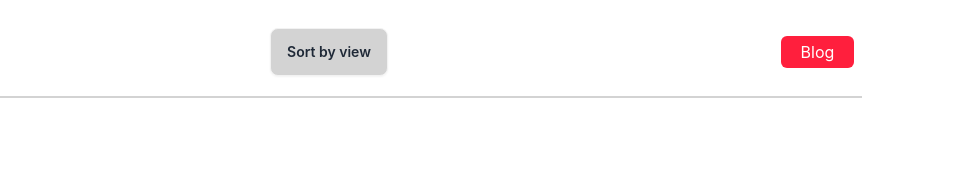
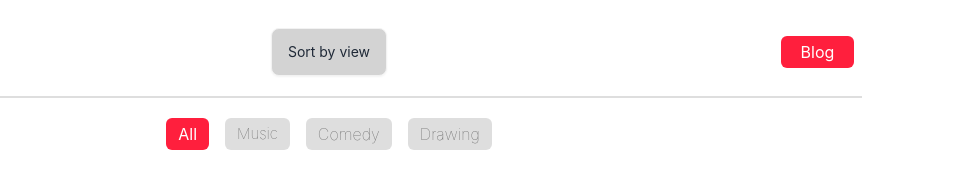
Before and after one commit to mahdi33-gk/pheroTube, a plain HTML site: page index.html in a window 1280 px wide. Shown: the full height of the page, 311-1280 px from the left. Drawn offline with nearby package versions, Linux system fonts and the light colour scheme.

Commit message:
basic UI done

```diff
--- a/index.html
+++ b/index.html
@@ -22,6 +22,7 @@
               bgColor: 'rgba(37, 37, 37, 0.2)',
               textCl: 'rgba(37, 37, 37, 0.7)',
               borderCl: 'rgba(17, 17, 17, 0.1)',
+              littleBg: 'rgba(37, 37, 37, 0.15)'
 
 
 
@@ -42,12 +43,12 @@
 <body class="font-inter">
     <header class="mx-auto w-10/12 pt-5">
         <nav>
-            <div class="navbar bg-base-100 border-b-2 pb-5 border-bgColor">
+            <div class="navbar bg-base-100 border-b-2 pb-5 border-littleBg flex items-center">
                 <div class="navbar-start">
                   <a class="btn btn-ghost text-xl"><img src="./Logo.png" alt=""></a>
                 </div>
                 <div class="navbar-center hidden lg:flex">
-                  <button class="btn bg-bgColor">Sort by view</button>
+                  <button class="btn bg-bgColor font-normal">Sort by view</button>
                 </div>
                 <div class="navbar-end">
                   <a class="bg-primary text-white px-5 py-1 rounded-md">Blog</a>
@@ -58,7 +59,14 @@
 
     <main>
       <!-- btn section start-->
-
+      <div class="w-10/12 mx-auto">
+        <div class="flex justify-center gap-4 pt-5">
+          <button class="px-3 py-1 text-textCl bg-primary text-white rounded-md  bg-littleBg">All</button>
+          <button class="px-3 py-1 text-textCl text-[15px] font-thin rounded-md  bg-littleBg">Music</button>
+          <button class="px-3 py-1 text-textCl rounded-md font-thin bg-littleBg">Comedy</button>
+          <button class="px-3 py-1 text-textCl rounded-md font-thin bg-littleBg">Drawing</button>
+        </div>
+      </div>
       <!-- btn section end-->
 
     </main>
```
